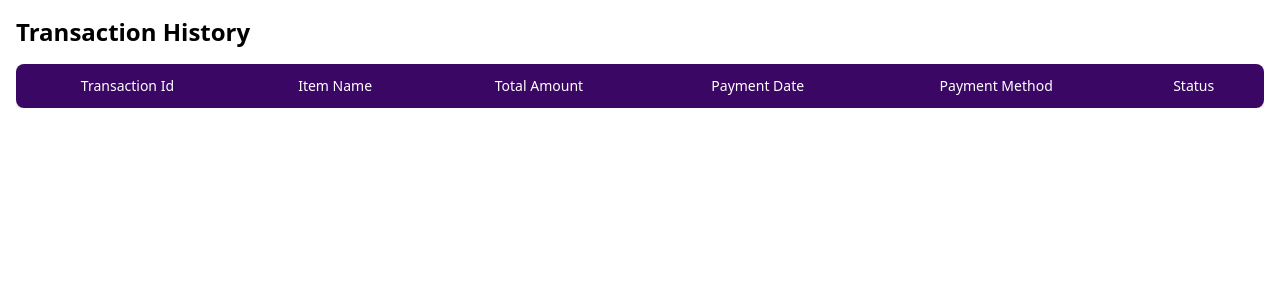
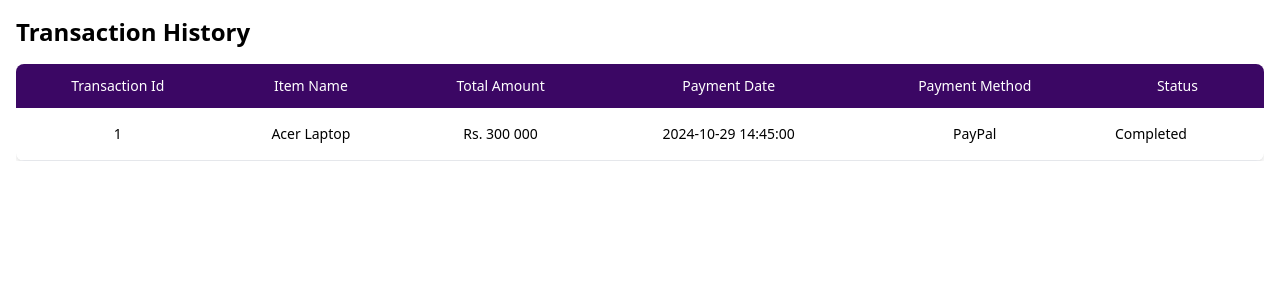
Before and after one commit to Dewmini-Mandis/auction-management-system-frontend, a React (Vite) app in the folder ams-frontend/: page /Transactions in a window 1280 px wide. Shown: the top 300 px of the page. Built offline with nearby package versions, Linux system fonts and the light colour scheme.

Commit message:
Update Checkout

```diff
--- a/ams-frontend/src/pages/Payment/PaymentSuccess.jsx
+++ b/ams-frontend/src/pages/Payment/PaymentSuccess.jsx
@@ -6,7 +6,7 @@ import { PayPalScriptProvider, PayPalButtons } from "@paypal/react-paypal-js";
  function PaymentSuccess() {
   const navigate = useNavigate();
 
-  const [Amount, setAmount] = useState(null);  // New state for bid amount
+  const [Amount, setAmount] = useState('');  // New state for bid amount
   const [paymentSuccess, setPaymentSuccess] = useState(false);
   const [paymentDetails, setPaymentDetails] = useState(null); // Store payment details
 
@@ -40,26 +40,6 @@ import { PayPalScriptProvider, PayPalButtons } from "@paypal/react-paypal-js";
   };
 
 
-  const sendPaymentDetailsToBackend = async (referenceNumber,  amount, paymentMethod, paymentDate) => {
-    try {
-      const response = await axios.post('https://localhost:7010/api/Payment/RecordPayment', {
-        referenceNumber,
-        amount,
-        paymentMethod,
-        paymentDate,
-      }, {
-        headers: {
-          Authorization: `Bearer ${localStorage.getItem('token')}`
-        }
-      });
-      console.log('Payment recorded:', response.data);
-    } catch (error) {
-      console.error('Error sending payment details to backend:', error);
-    }
-  };
-
-
-
   return (
     <div className="flex flex-col items-center justify-center min-h-screen bg-gray-100 p-6">
       <div className="max-w-md mx-auto p-6 bg-white shadow-lg rounded-lg mt-6">
@@ -78,7 +58,7 @@ import { PayPalScriptProvider, PayPalButtons } from "@paypal/react-paypal-js";
                 id="amount"
                 name="amount"
                 value={Amount}
-                required
+                readOnly
                 className="mt-1 p-1 w-1/2  border border-gray-300 rounded-md focus:outline-none focus:ring-1 focus:ring-black"
             />
         </div>
@@ -90,7 +70,10 @@ import { PayPalScriptProvider, PayPalButtons } from "@paypal/react-paypal-js";
             <PayPalButtons
               style={{ layout: "vertical", color: "silver", shape: "pill", label: "pay"}}
               createOrder={(data, actions) => {
-
+                if (!Amount) {
+                  setError("Amount is missing or invalid.");
+                  return Promise.reject();
+                }
                 return actions.order.create({
                   purchase_units: [
                     {
@@ -112,12 +95,8 @@ import { PayPalScriptProvider, PayPalButtons } from "@paypal/react-paypal-js";
                   // Log transaction details
                   console.log("Transaction Details:", details);
 
-                   // Send payment details to backend
-                   const paymentDate = new Date().toISOString(); // Get the current date
-                   const paymentMethod = details.payment_source?.name || "PayPal";
 
-                   await sendPaymentDetailsToBackend(details.id, payerName, details.purchase_units[0].amount.value, paymentMethod, paymentDate);
-                 } catch (error) {
+                } catch (error) {
                   console.error("Error capturing payment", error);
                   alert("Error processing payment.");
                 }
@@ -134,7 +113,6 @@ import { PayPalScriptProvider, PayPalButtons } from "@paypal/react-paypal-js";
           <p><strong>Transaction ID:</strong> {paymentDetails.id}</p>
           <p><strong>Payer Name:</strong> {paymentDetails.payer.name.given_name} {paymentDetails.payer.name.surname}</p>
           <p><strong>Amount:</strong> ${paymentDetails.purchase_units[0].amount.value}</p>
-          <p><strong>Payment Date:</strong> {new Date().toLocaleString()}</p>
           <p><strong>Payment Method:</strong> {paymentDetails.payment_source?.name || "Paypal"}</p>
         </div>
       )}
--- a/ams-frontend/src/pages/Payment/Transactions.jsx
+++ b/ams-frontend/src/pages/Payment/Transactions.jsx
@@ -22,19 +22,18 @@ const Transactions = () => {
                         </tr>
                     </thead>
                     <tbody>
-                    {transactions.length > 0 &&
-                        transactions.map((transaction) => (
-                            <tr key={transaction.transactionId} className="border-b hover:bg-gray-100">
-                                <td className="px-6 py-4 text-sm text-left">{transaction.transactionId}</td>
-                                <td className="px-6 py-4 text-sm text-left">{transaction.itemName}</td>
-                                <td className="px-6 py-4 text-sm text-left">${transaction.totalAmount.toFixed(2)}</td>
-                                <td className="px-6 py-4 text-sm text-left">{new Date(transaction.paymentDate).toLocaleDateString()}</td>
-                                <td className="px-6 py-4 text-sm text-left">{transaction.paymentMethod}</td>
-                                <td className="px-6 py-4 text-sm text-left">{transaction.status}</td>
+
+                            <tr  className="border-b hover:bg-gray-100">
+                                <td className="px-6 py-4 text-sm text-center">1</td>
+                                <td className="px-6 py-4 text-sm text-center">Acer Laptop  </td>
+                                <td className="px-6 py-4 text-sm text-center">Rs. 300 000</td>
+                                <td className="px-6 py-4 text-sm text-center">2024-10-29 14:45:00</td>
+                                <td className="px-6 py-4 text-sm text-center">PayPal</td>
+                                <td className="px-6 py-4 text-sm text-left">Completed</td>
                             </tr>
-                        ))
-                    }
-    </tbody>
+
+
+                   </tbody>
                 </table>
             </div>
         </div>
```
